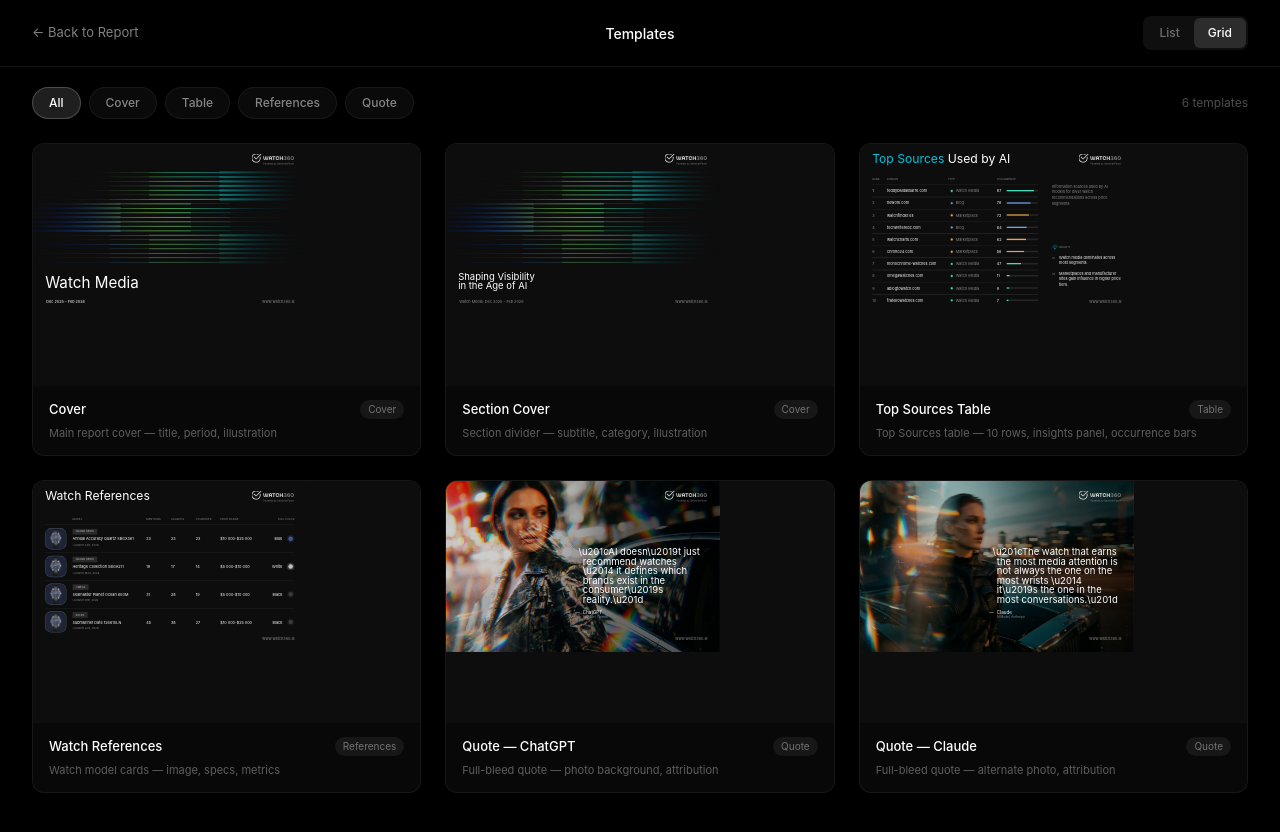
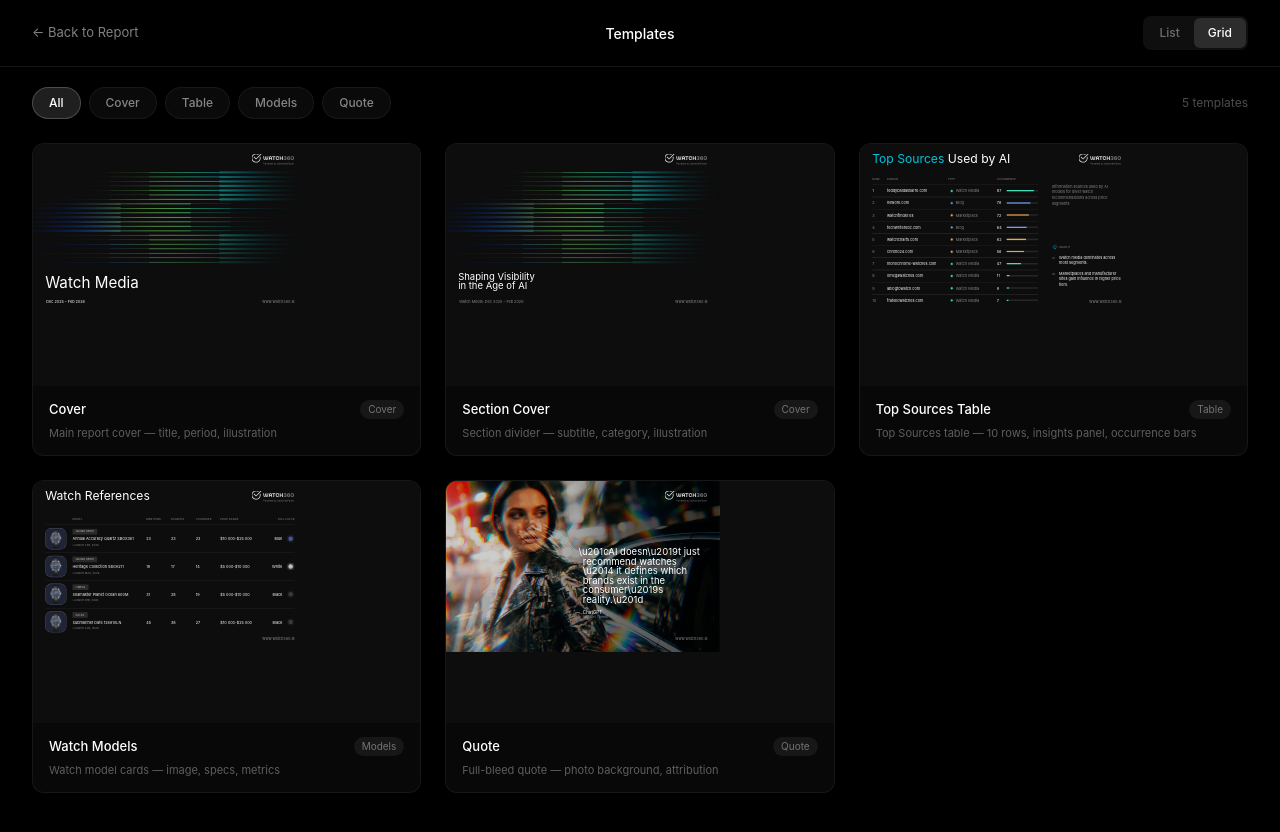
Before and after one commit to chife-mod/Watch360-PDF-Reports, a React (Vite) app: page / in a window 1280 px wide. Both pictures are taken after a click on the button "Templates". Shown: the top 832 px of the page. Built offline with nearby package versions, Linux system fonts and the light colour scheme; a web font is replaced by a local one.

Commit message:
refactor: Templates show unique types only (References→Models), report uses REPORT_SLIDES

```diff
--- a/src/App.tsx
+++ b/src/App.tsx
@@ -1,7 +1,7 @@
 import { useState, useEffect, useCallback } from 'react'
 import { Toolbar, type ReportVersion } from './app/Toolbar'
 import { TemplatesPage } from './app/TemplatesPage'
-import { SLIDE_TEMPLATES } from './app/templateRegistry'
+import { REPORT_SLIDES } from './app/templateRegistry'
 
 /* ── Mock data ────────────────────────────────────────────── */
 
@@ -39,7 +39,7 @@ function App() {
     calcFitScale(window.innerWidth, window.innerHeight),
   )
   const [currentSlide, setCurrentSlide] = useState(0)
-  const totalSlides = SLIDE_TEMPLATES.length
+  const totalSlides = REPORT_SLIDES.length
 
   useEffect(() => {
     const onResize = () =>
@@ -101,7 +101,7 @@ function App() {
         totalSlides={totalSlides}
       />
 
-      {SLIDE_TEMPLATES.map((t, i) => (
+      {REPORT_SLIDES.map((t, i) => (
         <SlideWrapper key={t.id} scale={scale} slideIndex={i}>
           {t.element}
         </SlideWrapper>
--- a/src/app/TemplatesPage.tsx
+++ b/src/app/TemplatesPage.tsx
@@ -15,9 +15,8 @@ const DESCRIPTIONS: Record<string, string> = {
   'cover': 'Main report cover — title, period, illustration',
   'section-cover': 'Section divider — subtitle, category, illustration',
   'table': 'Top Sources table — 10 rows, insights panel, occurrence bars',
-  'watch-references': 'Watch model cards — image, specs, metrics',
-  'quote-1': 'Full-bleed quote — photo background, attribution',
-  'quote-2': 'Full-bleed quote — alternate photo, attribution',
+  'watch-models': 'Watch model cards — image, specs, metrics',
+  'quote': 'Full-bleed quote — photo background, attribution',
 }
 
 export function TemplatesPage({ onBack }: { onBack: () => void }) {
--- a/src/app/templateRegistry.tsx
+++ b/src/app/templateRegistry.tsx
@@ -7,7 +7,7 @@ import { QuoteSlide } from '../components/slides/QuoteSlide'
 import watchImg from '../../assets/images/Watch 1.webp'
 import quotesImg2 from '../../assets/images/2.webp'
 
-export type SlideTag = 'All' | 'Cover' | 'Table' | 'Quote' | 'References'
+export type SlideTag = 'All' | 'Cover' | 'Table' | 'Quote' | 'Models'
 
 export interface SlideTemplate {
   id: string
@@ -99,9 +99,9 @@ export const SLIDE_TEMPLATES: SlideTemplate[] = [
     ),
   },
   {
-    id: 'watch-references',
-    name: 'Watch References',
-    tags: ['References'],
+    id: 'watch-models',
+    name: 'Watch Models',
+    tags: ['Models'],
     element: (
       <WatchReferencesSlide
         watches={MOCK_WATCHES}
@@ -110,8 +110,8 @@ export const SLIDE_TEMPLATES: SlideTemplate[] = [
     ),
   },
   {
-    id: 'quote-1',
-    name: 'Quote — ChatGPT',
+    id: 'quote',
+    name: 'Quote',
     tags: ['Quote'],
     element: (
       <QuoteSlide
@@ -122,10 +122,69 @@ export const SLIDE_TEMPLATES: SlideTemplate[] = [
       />
     ),
   },
+]
+
+/**
+ * REPORT_SLIDES — порядок слайдов в отчёте.
+ * Здесь можно использовать любые темплейты с другими данными/пропсами.
+ */
+export const REPORT_SLIDES: { id: string; element: React.ReactElement }[] = [
   {
-    id: 'quote-2',
-    name: 'Quote — Claude',
-    tags: ['Quote'],
+    id: 'report-cover',
+    element: (
+      <CoverSlide
+        title="Watch Media"
+        period="Dec 2025 – Feb 2026"
+        website="www.watch360.ai"
+      />
+    ),
+  },
+  {
+    id: 'report-section-cover',
+    element: (
+      <SectionCoverSlide
+        titleLine1="Shaping Visibility"
+        titleLine2="in the Age of AI"
+        category="Watch Media"
+        period="Dec 2025 – Feb 2026"
+        website="www.watch360.ai"
+      />
+    ),
+  },
+  {
+    id: 'report-table',
+    element: (
+      <TableSlide
+        titleLines={['Top Sources ', 'Used by AI']}
+        subtitle="Information sources used by AI models for diver watch recommendations across price segments"
+        rows={MOCK_ROWS}
+        insights={MOCK_INSIGHTS}
+        footerRight="www.watch360.ai"
+      />
+    ),
+  },
+  {
+    id: 'report-watch-models',
+    element: (
+      <WatchReferencesSlide
+        watches={MOCK_WATCHES}
+        footerRight="www.watch360.ai"
+      />
+    ),
+  },
+  {
+    id: 'report-quote-1',
+    element: (
+      <QuoteSlide
+        quote="\u201cAI doesn\u2019t just recommend watches \u2014 it defines which brands exist in the consumer\u2019s reality.\u201d"
+        author="ChatGPT"
+        authorDescription="AI Model, OpenAI"
+        footerRight="www.watch360.ai"
+      />
+    ),
+  },
+  {
+    id: 'report-quote-2',
     element: (
       <QuoteSlide
         quote="\u201cThe watch that earns the most media attention is not always the one on the most wrists \u2014 it\u2019s the one in the most conversations.\u201d"
@@ -138,4 +197,4 @@ export const SLIDE_TEMPLATES: SlideTemplate[] = [
   },
 ]
 
-export const ALL_TAGS: SlideTag[] = ['All', 'Cover', 'Table', 'References', 'Quote']
+export const ALL_TAGS: SlideTag[] = ['All', 'Cover', 'Table', 'Models', 'Quote']
```
